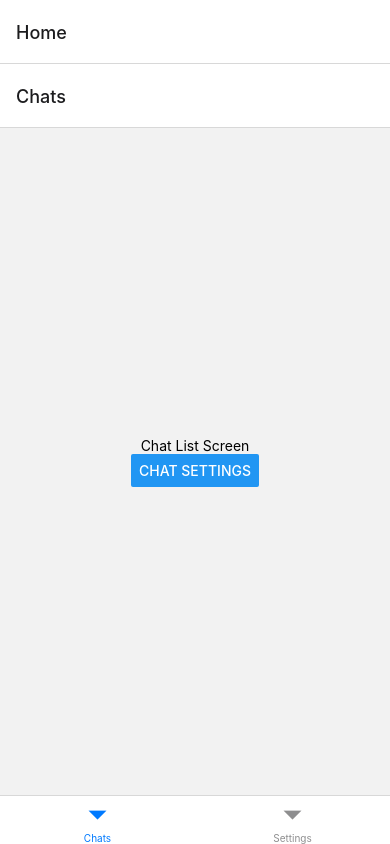
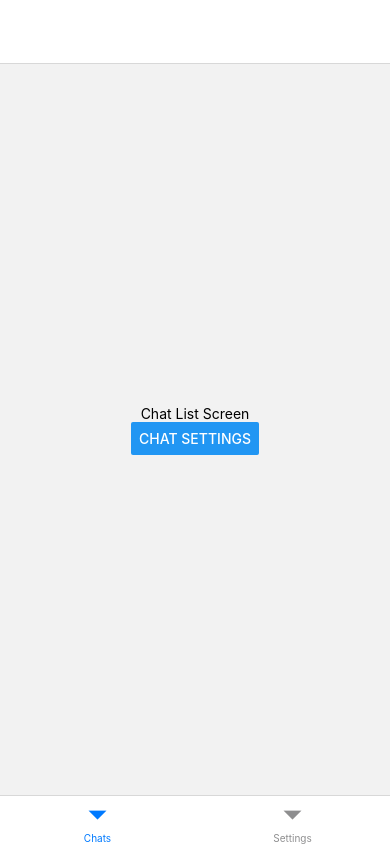
Before and after one commit to Ryanhustler420/whatsapp-clone-react-native, a React Native app: screen /Home in a window 390 px wide. Built offline with nearby package versions, Linux system fonts and the light colour scheme.

Commit message:
config the title of navigation

```diff
--- a/App.js
+++ b/App.js
@@ -18,9 +18,13 @@
 
 const TabNavigator = () => {
   return (
-    <Tab.Navigator>
-      <Tab.Screen name="ChatList" component={ChatListScreen} options={{ title: 'Chats' }} />
-      <Tab.Screen name="Settings" component={SettingsScreen} options={{ title: 'Settings' }} />
+    <Tab.Navigator
+      screenOptions={{
+        headerTitle: ""
+      }}
+    >
+      <Tab.Screen name="ChatList" component={ChatListScreen} options={{ tabBarLabel: "Chats" }} />
+      <Tab.Screen name="Settings" component={SettingsScreen} options={{ tabBarLabel: 'Settings' }} />
     </Tab.Navigator>
   );
 }
@@ -71,7 +75,12 @@
     <SafeAreaProvider style={styles.container} onLayout={onLayout}>
       <NavigationContainer>
         <Stack.Navigator>
-          <Stack.Screen name="Home" component={TabNavigator} />
+          <Stack.Screen name="Home"
+            component={TabNavigator}
+            options={{
+              headerShown: false,
+            }}
+          />
           <Stack.Screen name="ChatSettings"
             component={ChatSettingsScreen}
             options={{
```
